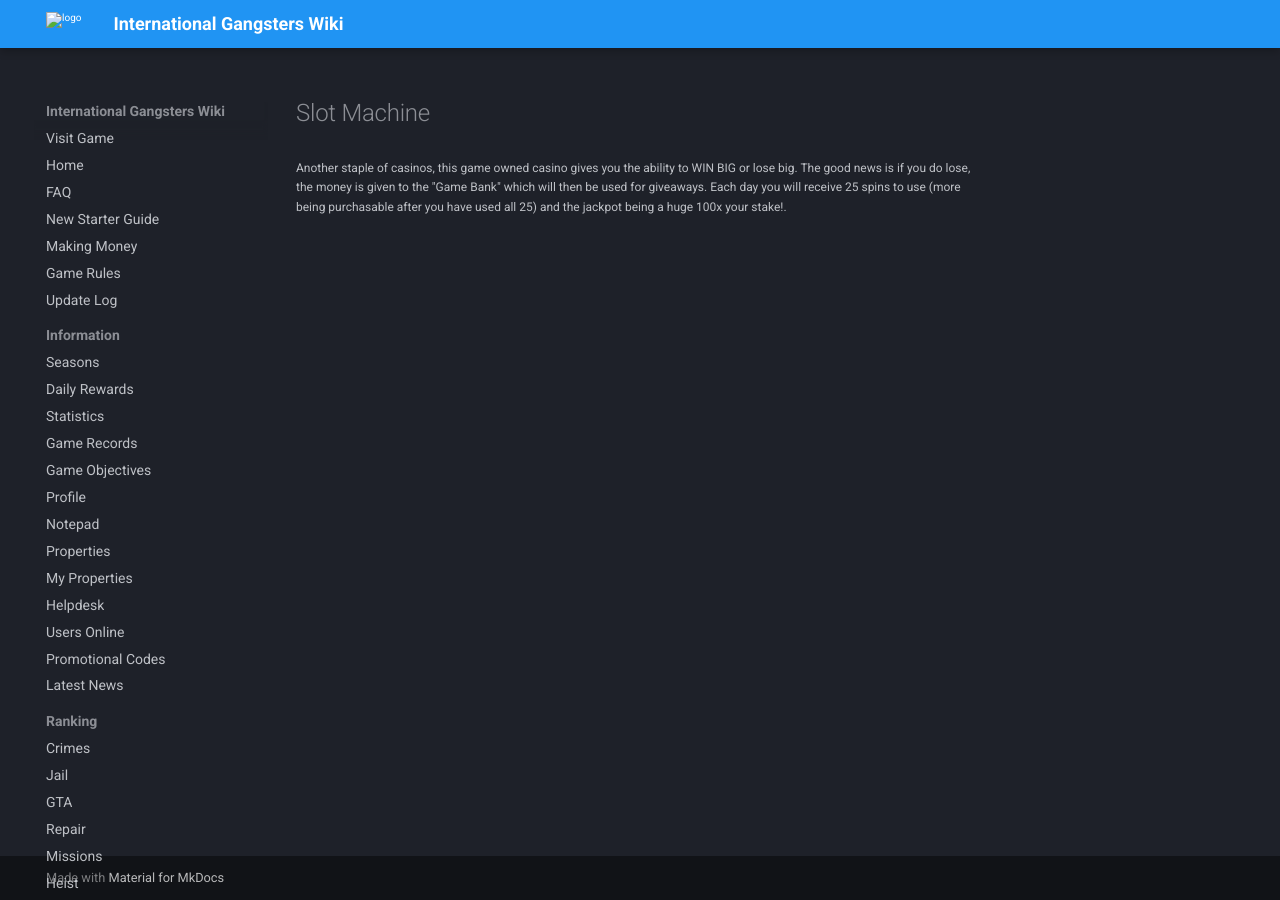
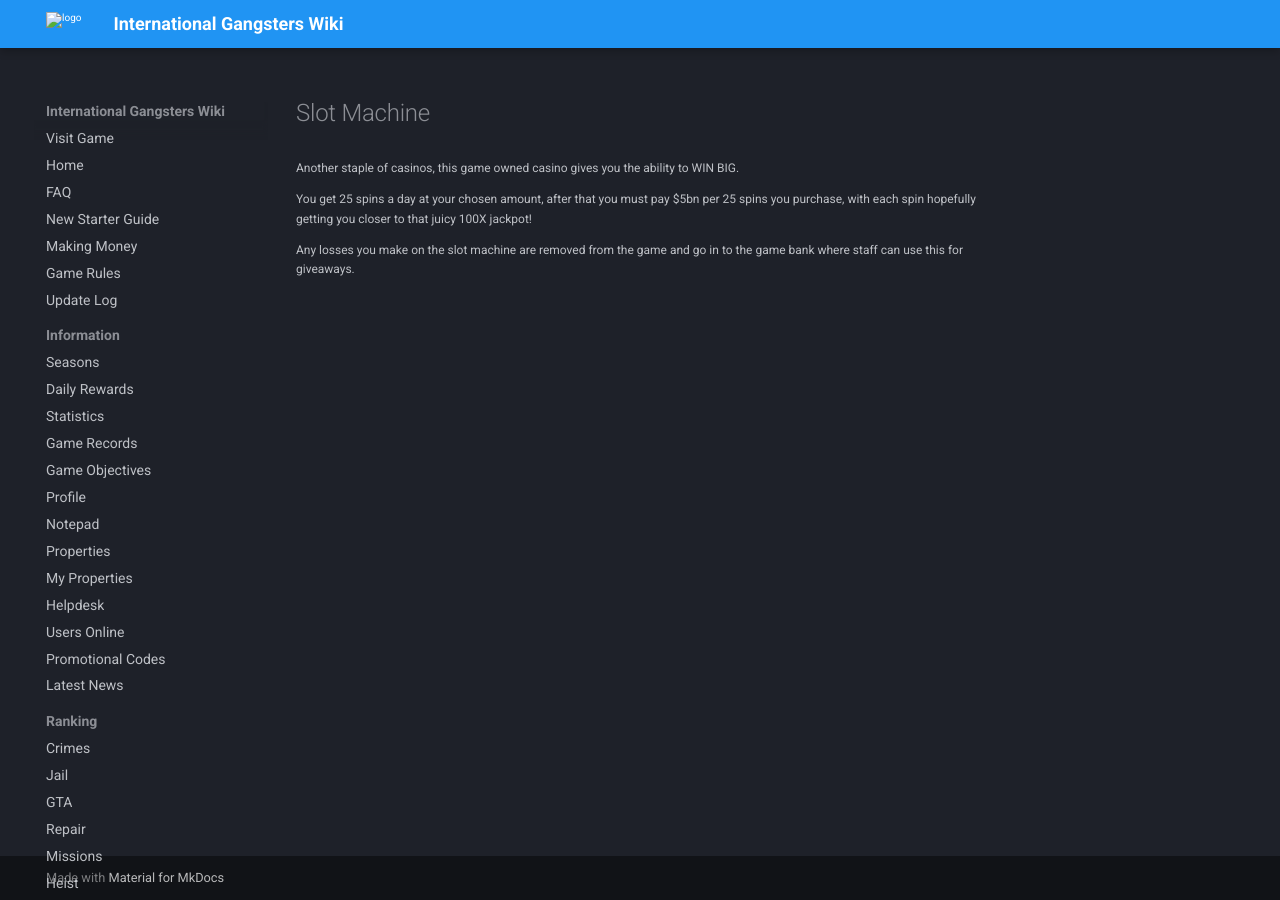
Before and after one commit to InternationalGangsters/wiki, an MkDocs documentation site: the page built from docs/money/slot_machine.md, in a window 1280 px wide. Built offline with MkDocs 1.6.1 and Material for MkDocs 9.7.7, drawn with Linux system fonts in a browser that asks for light colours; comment, search, counter and statistics services are not loaded.

Commit message:
Update slot_machine.md
Additional wording created - Mol

```diff
--- a/docs/money/slot_machine.md
+++ b/docs/money/slot_machine.md
@@ -1,3 +1,7 @@
 # Slot Machine
 
-Another staple of casinos, this game owned casino gives you the ability to WIN BIG or lose big. The good news is if you do lose, the money is given to the "Game Bank" which will then be used for giveaways. Each day you will receive 25 spins to use (more being purchasable after you have used all 25) and the jackpot being a huge 100x your stake!.
+Another staple of casinos, this game owned casino gives you the ability to WIN BIG.
+
+You get 25 spins a day at your chosen amount, after that you must pay $5bn per 25 spins you purchase, with each spin hopefully getting you closer to that juicy 100X jackpot!
+
+Any losses you make on the slot machine are removed from the game and go in to the game bank where staff can use this for giveaways.
```
